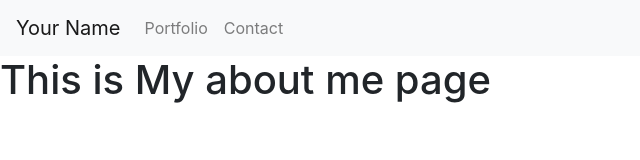
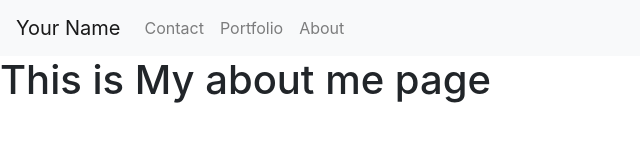
Before and after one commit to Aikeh2021/my-portfolio, a plain HTML site: page index.html in a window 1280 px wide. Shown: the full height of the page, 0-640 px from the left. Drawn offline with nearby package versions, Linux system fonts and the light colour scheme.

Commit message:
Added the about tab to the navbar. Also switched the position of contact and portfolio tabs to look exactly like the image the client provided.

```diff
--- a/index.html
+++ b/index.html
@@ -46,11 +46,14 @@
         <div class="collapse navbar-collapse" id="navbarSupportedContent">
           <ul class="navbar-nav mr-auto">
             <li class="nav-item">
+              <a class="nav-link" href="#">Contact</a>
+            </li>
+            <li class="nav-item">
               <a class="nav-link" href="#">Portfolio</a>
             </li>
             <li class="nav-item">
-              <a class="nav-link" href="#">Contact</a>
-            </li>
+                <a class="nav-link" href="#">About</a>
+              </li>
           </ul>
         </div>
       </nav>
```
